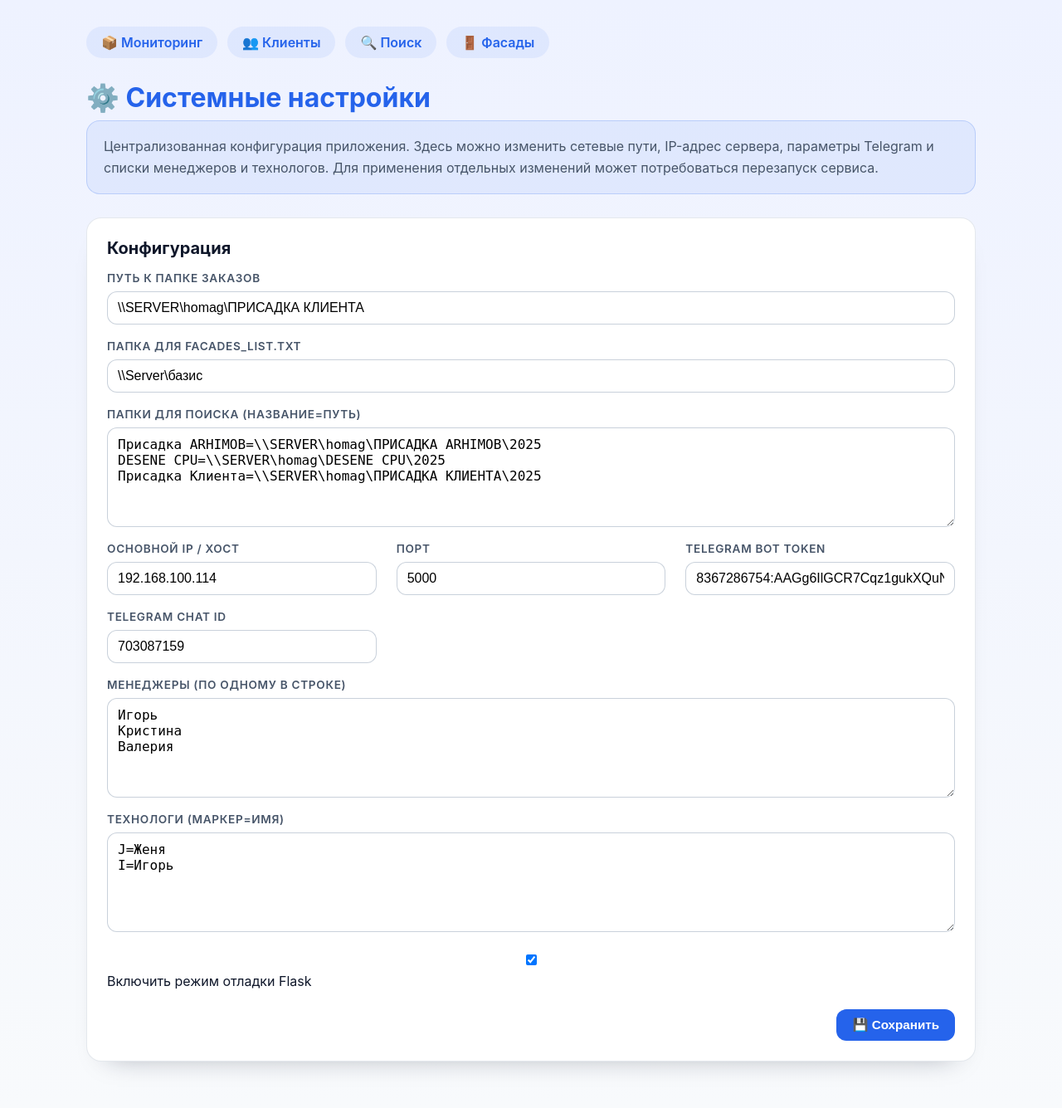
After one commit to evgexa42/Bazis, a Flask app: page /settings in a window 1280 px wide. The commit adds this page. Shown: the whole page at 83% size. Run offline with Flask 3, Linux system fonts and the light colour scheme.

Commit message:
Создание json и settings.html

```diff
--- a/app.py
+++ b/app.py
@@ -1,12 +1,21 @@
 import os
 import json
-from datetime import datetime
-from flask import Flask, render_template, jsonify, request, redirect, url_for
-from flask import abort
-from flask import current_app
-from telegram import Bot
 import threading
 import atexit
+from copy import deepcopy
+from datetime import datetime
+
+from flask import (
+    Flask,
+    render_template,
+    jsonify,
+    request,
+    redirect,
+    url_for,
+    abort,
+    current_app,
+)
+from telegram import Bot
 
 from watchdog.events import FileSystemEventHandler
 from watchdog.observers import Observer
@@ -14,18 +23,98 @@ from watchdog.observers import Observer
 # === Настройки ===
 BASE_DIR = os.path.dirname(os.path.abspath(__file__))
 TEMPLATES_DIR = os.path.join(BASE_DIR, "templates")
+CLIENTS_FILE = os.path.join(BASE_DIR, "clients.json")
+MESSAGES_FILE = os.path.join(BASE_DIR, "messages.json")
+CONFIG_FILE = os.path.join(BASE_DIR, "config.json")
 
-FOLDER_PATH = r"\\SERVER\homag\ПРИСАДКА КЛИЕНТА"  # Путь к папке заказов
-TELEGRAM_TOKEN = "8367286754:AAGg6IlGCR7Cqz1gukXQuNvByImFp37Z17U"
-CHAT_ID = "703087159"
-CLIENTS_FILE = os.path.join(BASE_DIR, "clients.json")
-FACADES_DIR = r"\\Server\базис"
-FACADES_FILE = os.path.join(FACADES_DIR, "facades_list.txt")
-WATCHED_PATH = os.path.normcase(os.path.abspath(FOLDER_PATH))
+DEFAULT_CONFIG = {
+    "server": {"host": "127.0.0.1", "port": 5000, "debug": False},
+    "telegram": {"token": "", "chat_id": ""},
+    "paths": {
+        "orders": "",
+        "facades_dir": "",
+        "search": {},
+    },
+    "managers": [],
+    "technologists": {},
+}
+
+
+def deep_merge(base, extra):
+    result = deepcopy(base)
+    for key, value in (extra or {}).items():
+        if isinstance(value, dict) and isinstance(result.get(key), dict):
+            result[key] = deep_merge(result[key], value)
+        else:
+            result[key] = value
+    return result
+
+
+def load_config():
+    config = deepcopy(DEFAULT_CONFIG)
+    if os.path.exists(CONFIG_FILE):
+        try:
+            with open(CONFIG_FILE, "r", encoding="utf-8") as f:
+                file_data = json.load(f)
+            if isinstance(file_data, dict):
+                config = deep_merge(config, file_data)
+        except Exception as exc:
+            print(f"[config] Не удалось прочитать config.json: {exc}")
+    else:
+        save_config(config)
+    return config
+
+
+def save_config(config):
+    with open(CONFIG_FILE, "w", encoding="utf-8") as f:
+        json.dump(config, f, ensure_ascii=False, indent=2)
+
+
+CONFIG = load_config()
+
+
+def apply_config(config):
+    global FOLDER_PATH, FACADES_DIR, FACADES_FILE, WATCHED_PATH
+    global TELEGRAM_TOKEN, CHAT_ID, SERVER_HOST, SERVER_PORT, DEBUG_MODE
+    global SEARCH_FOLDERS, MANAGER_NAMES, TECHNOLOGIST_MARKERS
+
+    server = config.get("server", {})
+    telegram = config.get("telegram", {})
+    paths = config.get("paths", {})
+
+    SERVER_HOST = server.get("host", "127.0.0.1")
+    SERVER_PORT = server.get("port", 5000)
+    DEBUG_MODE = bool(server.get("debug", False))
+
+    TELEGRAM_TOKEN = telegram.get("token", "")
+    CHAT_ID = str(telegram.get("chat_id", "")).strip()
+
+    FOLDER_PATH = paths.get("orders") or ""
+    FACADES_DIR = paths.get("facades_dir") or ""
+    FACADES_FILE = os.path.join(FACADES_DIR, "facades_list.txt") if FACADES_DIR else "facades_list.txt"
+    WATCHED_PATH = os.path.normcase(os.path.abspath(FOLDER_PATH)) if FOLDER_PATH else ""
+
+    search_folders = paths.get("search")
+    SEARCH_FOLDERS = search_folders if isinstance(search_folders, dict) else {}
+
+    MANAGER_NAMES = [name.strip() for name in config.get("managers", []) if name.strip()]
+
+    raw_markers = config.get("technologists", {})
+    if isinstance(raw_markers, dict):
+        TECHNOLOGIST_MARKERS = {
+            marker.strip(): value.strip()
+            for marker, value in raw_markers.items()
+            if marker and value
+        }
+    else:
+        TECHNOLOGIST_MARKERS = {}
+
+
+apply_config(CONFIG)
 
 # === Flask и Telegram ===
 app = Flask(__name__, template_folder=TEMPLATES_DIR)
-bot = Bot(token=TELEGRAM_TOKEN)
+bot = Bot(token=TELEGRAM_TOKEN) if TELEGRAM_TOKEN else None
 
 # === Вспомогательные функции для Jinja2 ===
 def replace_slashes(text):
@@ -67,6 +156,22 @@ observer = None
 IGNORED_FOLDERS = {"Архив", "2025"}
 
 
+def folder_has_ready_marker(folder_name):
+    if not TECHNOLOGIST_MARKERS:
+        return False
+    for marker in TECHNOLOGIST_MARKERS:
+        if f"[{marker}]" in folder_name:
+            return True
+    return False
+
+
+def technologist_from_folder(folder_name):
+    for marker, name in TECHNOLOGIST_MARKERS.items():
+        if f"[{marker}]" in folder_name:
+            return name
+    return "Неизвестно"
+
+
 def should_notify(folder_name):
     if not folder_name or folder_name.startswith('.'):
         return False
@@ -74,7 +179,7 @@ def should_notify(folder_name):
         return False
     if not any(char.isdigit() for char in folder_name) or " " not in folder_name:
         return False
-    if "[J]" in folder_name or "[I]" in folder_name:
+    if folder_has_ready_marker(folder_name):
         return False
     return True
 
@@ -135,7 +240,7 @@ class OrderFolderHandler(FileSystemEventHandler):
 
         already_known = move_known_folder(src_name, dest_name)
 
-        if "[J]" in dest_name or "[I]" in dest_name:
+        if folder_has_ready_marker(dest_name):
             delete_telegram_message(dest_name)
             return
 
@@ -157,7 +262,6 @@ class OrderFolderHandler(FileSystemEventHandler):
         delete_telegram_message(folder_name)
 
 # --- messages.json persistent storage ---
-MESSAGES_FILE = os.path.join(BASE_DIR, "messages.json")
 
 
 def order_key_from_name(name):
@@ -209,6 +313,9 @@ def build_order_message(folder_name):
 def send_telegram_message(msg, folder_name):
     """Отправить сообщение и сохранить запись для возможного удаления позже."""
     global messages
+    if bot is None or not CHAT_ID:
+        print("[TG] Бот не настроен. Сообщение не отправлено.")
+        return
     try:
         sent = bot.send_message(chat_id=CHAT_ID, text=msg)
         entry = {
@@ -238,8 +345,9 @@ def delete_telegram_message(folder_name):
 
     for entry in candidates:
         try:
-            bot.delete_message(chat_id=entry["chat_id"], message_id=entry["message_id"])
-            print(f"[TG] Удалено сообщение {entry['message_id']} для {entry['folder']}")
+            if bot is not None:
+                bot.delete_message(chat_id=entry["chat_id"], message_id=entry["message_id"])
+                print(f"[TG] Удалено сообщение {entry['message_id']} для {entry['folder']}")
         except Exception as e:
             # Логируем, но продолжаем (возможно сообщение уже удалено)
             print(f"[TG delete error] {e} (folder={entry.get('folder')}, msg_id={entry.get('message_id')})")
@@ -278,6 +386,9 @@ def update_message_for_folder(old_name, new_name):
         return False
 
     new_text = build_order_message(new_name)
+    if bot is None:
+        return False
+
     try:
         bot.edit_message_text(chat_id=chat_id, message_id=message_id, text=new_text)
         print(f"[TG] Сообщение {message_id} обновлено для {new_name}")
@@ -331,12 +442,13 @@ def cleanup_missing_messages(existing_keys):
     if not stale_entries:
         return
 
-    for entry in stale_entries:
-        try:
-            bot.delete_message(chat_id=entry.get("chat_id"), message_id=entry.get("message_id"))
-            print(f"[TG] Удалено устаревшее сообщение {entry.get('message_id')} для {entry.get('folder')}")
-        except Exception as e:
-            print(f"[TG stale delete error] {e} (folder={entry.get('folder')}, msg_id={entry.get('message_id')})")
+    if bot is not None:
+        for entry in stale_entries:
+            try:
+                bot.delete_message(chat_id=entry.get("chat_id"), message_id=entry.get("message_id"))
+                print(f"[TG] Удалено устаревшее сообщение {entry.get('message_id')} для {entry.get('folder')}")
+            except Exception as e:
+                print(f"[TG stale delete error] {e} (folder={entry.get('folder')}, msg_id={entry.get('message_id')})")
 
     with messages_lock:
         messages = [m for m in messages if m not in stale_entries]
@@ -345,7 +457,7 @@ def cleanup_missing_messages(existing_keys):
 
 def initialize_known_state():
     """Самовосстанавливает состояние известных папок и сообщений."""
-    if not os.path.isdir(FOLDER_PATH):
+    if not FOLDER_PATH or not os.path.isdir(FOLDER_PATH):
         print(f"[init] Путь не найден: {FOLDER_PATH}")
         return
 
@@ -405,24 +517,23 @@ def delete_client():
 
 # === Получение списка заказов ===
 def get_folders():
+    if not FOLDER_PATH or not os.path.isdir(FOLDER_PATH):
+        return []
+
     folder_data = []
     for folder_name in os.listdir(FOLDER_PATH):
         folder_path = os.path.join(FOLDER_PATH, folder_name)
-        if not os.path.isdir(folder_path) or folder_name in ["Архив", "2025"]:
+        if not os.path.isdir(folder_path) or folder_name in IGNORED_FOLDERS:
             continue
 
         modified_time = os.path.getmtime(folder_path)
         modified_date = datetime.fromtimestamp(modified_time)
         days_ago = (datetime.now() - modified_date).days
-        status = "Готов" if "[J]" in folder_name or "[I]" in folder_name else "Новый"
+        status = "Готов" if folder_has_ready_marker(folder_name) else "Новый"
         manager = get_manager_from_name(folder_name)
 
         # Определяем технолога
-        technologist = None
-        if "[J]" in folder_name:
-            technologist = "Женя"
-        elif "[I]" in folder_name:
-            technologist = "Игорь"
+        technologist = technologist_from_folder(folder_name)
 
         folder_data.append({
             "name": folder_name,
@@ -456,22 +567,24 @@ def data():
 
     total_orders = len(folders)
     # Подсчёт по менеджерам
-    manager_stats = {"Игорь": 0, "Кристина": 0, "Валерия": 0, "Неизвестно": 0}
+    manager_stats = {name: 0 for name in MANAGER_NAMES}
+    manager_stats["Неизвестно"] = manager_stats.get("Неизвестно", 0)
     for f in folders:
-        if f["manager"] in manager_stats:
-            manager_stats[f["manager"]] += 1
-        else:
-            manager_stats["Неизвестно"] += 1
+        manager_name = f.get("manager") or "Неизвестно"
+        if manager_name not in manager_stats:
+            manager_stats.setdefault(manager_name, 0)
+        manager_stats[manager_name] += 1
 
     # Подсчёт по технологам
-    tech_stats = {"Женя": 0, "Игорь": 0, "Неизвестно": 0}
+    tech_stats = {name: 0 for name in TECHNOLOGIST_MARKERS.values()}
+    tech_stats["Неизвестно"] = tech_stats.get("Неизвестно", 0)
     for f in folders:
-        if f["technologist"] in tech_stats:
-            tech_stats[f["technologist"]] += 1
-        else:
-            tech_stats["Неизвестно"] += 1
+        technologist_name = f.get("technologist") or "Неизвестно"
+        if technologist_name not in tech_stats:
+            tech_stats.setdefault(technologist_name, 0)
+        tech_stats[technologist_name] += 1
 
-    # --- Фильтр по менеджерам ---
+    # --- Фильтр по менеджерам --
     manager_filter = request.args.get("manager", "Все")
     if manager_filter != "Все":
         folders = [f for f in folders if f["manager"] == manager_filter]
@@ -502,13 +615,6 @@ def add_client():
         clients[client_name] = manager
         save_clients(clients)
     return redirect(url_for("clients_page"))
-
-# === Поиск заказов по сетевым папкам ===
-SEARCH_FOLDERS = {
-    "Присадка ARHIMOB": r"\\SERVER\homag\ПРИСАДКА ARHIMOB\2025",
-    "DESENE CPU": r"\\SERVER\homag\DESENE CPU\2025",
-    "Присадка Клиента": r"\\SERVER\homag\ПРИСАДКА КЛИЕНТА\2025"
-}
 
 # === Словарь месяцев на румынском ===
 MONTHS_RO = {
@@ -628,12 +734,26 @@ def generate_facades():
     if not lines:
         return jsonify({"status": "error", "errors": ["Добавьте хотя бы один фасад перед генерацией."]}), 400
 
-    with open(FACADES_FILE, "w", encoding="utf-8") as f:
-        f.write("# position(optional) height width count side hinges\n")
-        for line in lines:
-            f.write(line + "\n")
+    target_dir = os.path.dirname(FACADES_FILE)
+    if target_dir:
+        try:
+            os.makedirs(target_dir, exist_ok=True)
+        except OSError as exc:
+            return jsonify({"status": "error", "errors": [f"Не удалось создать папку {target_dir}: {exc}"]}), 500
 
-    return jsonify({"status": "ok", "file": os.path.basename(FACADES_FILE)})
+    try:
+        with open(FACADES_FILE, "w", encoding="utf-8") as f:
+            f.write("# position(optional) height width count side hinges\n")
+            for line in lines:
+                f.write(line + "\n")
+    except OSError as exc:
+        return jsonify({"status": "error", "errors": [f"Не удалось записать файл: {exc}"]}), 500
+
+    return jsonify({
+        "status": "ok",
+        "file": os.path.basename(FACADES_FILE),
+        "folder": FACADES_DIR or os.path.dirname(os.path.abspath(FACADES_FILE)),
+    })
 
 
 # === Открытие папки ===
@@ -647,6 +767,103 @@ def open_folder():
             print(f"Ошибка открытия: {e}")
     return ("", 204)
 
+
+@app.route("/settings", methods=["GET", "POST"])
+def settings_page():
+    global CONFIG, bot
+
+    status_message = None
+    errors = []
+
+    if request.method == "POST":
+        def parse_list(value):
+            return [item.strip() for item in value.splitlines() if item.strip()]
+
+        def parse_mapping(value):
+            mapping = {}
+            for line in value.splitlines():
+                if "=" not in line:
+                    continue
+                key, val = line.split("=", 1)
+                key = key.strip()
+                val = val.strip()
+                if key and val:
+                    mapping[key] = val
+            return mapping
+
+        updated = deepcopy(CONFIG)
+
+        orders_path = request.form.get("orders_path", "").strip()
+        facades_dir = request.form.get("facades_dir", "").strip()
+        search_raw = request.form.get("search_folders", "")
+        managers_raw = request.form.get("managers", "")
+        technologists_raw = request.form.get("technologists", "")
+
+        server_host = request.form.get("server_host", "").strip()
+        server_port = request.form.get("server_port", "").strip()
+        debug_mode = request.form.get("debug_mode") == "on"
+
+        telegram_token = request.form.get("telegram_token", "").strip()
+        telegram_chat = request.form.get("telegram_chat_id", "").strip()
+
+        if orders_path:
+            updated.setdefault("paths", {})["orders"] = orders_path
+        if facades_dir:
+            updated.setdefault("paths", {})["facades_dir"] = facades_dir
+        updated.setdefault("paths", {})["search"] = parse_mapping(search_raw)
+
+        managers_list = parse_list(managers_raw)
+        if managers_list:
+            updated["managers"] = managers_list
+        else:
+            errors.append("Список менеджеров не может быть пустым.")
+
+        technologists_map = parse_mapping(technologists_raw)
+        updated["technologists"] = technologists_map
+
+        server_config = updated.setdefault("server", {})
+        if server_host:
+            server_config["host"] = server_host
+        if server_port:
+            try:
+                server_config["port"] = int(server_port)
+            except (TypeError, ValueError):
+                errors.append("Порт должен быть числом.")
+        server_config["debug"] = debug_mode
+
+        updated.setdefault("telegram", {})["token"] = telegram_token
+        updated.setdefault("telegram", {})["chat_id"] = telegram_chat
+
+        if not errors:
+            save_config(updated)
+            CONFIG.clear()
+            CONFIG.update(updated)
+            apply_config(CONFIG)
+            bot = Bot(token=TELEGRAM_TOKEN) if TELEGRAM_TOKEN else None
+            status_message = "Настройки сохранены. Некоторые изменения вступят в силу после перезапуска приложения."
+
+    managers_text = "\n".join(MANAGER_NAMES)
+    technologists_text = "\n".join(f"{marker}={name}" for marker, name in TECHNOLOGIST_MARKERS.items())
+    search_text = "\n".join(f"{title}={path}" for title, path in SEARCH_FOLDERS.items())
+
+    return render_template(
+        "settings.html",
+        config=CONFIG,
+        managers_text=managers_text,
+        technologists_text=technologists_text,
+        search_text=search_text,
+        status_message=status_message,
+        errors=errors,
+    )
+
+
+@app.context_processor
+def inject_config_data():
+    return {
+        "config_managers": MANAGER_NAMES,
+        "config_facades_dir": FACADES_DIR,
+    }
+
 # === Запуск ===
 if __name__ == "__main__":
     initialize_known_state()
@@ -654,7 +871,7 @@ if __name__ == "__main__":
     # Исправление бага с дублированием:
     # Запускаем поток мониторинга только в основном процессе,
     # который запускается Flask'ом (когда WERKZEUG_RUN_MAIN == 'true').
-    if os.environ.get('WERKZEUG_RUN_MAIN') == 'true':
+    if os.environ.get('WERKZEUG_RUN_MAIN') == 'true' and FOLDER_PATH:
         print("Starting folder monitor observer...")
         initialize_known_state()
 
@@ -669,5 +886,5 @@ if __name__ == "__main__":
                 observer.join(timeout=5)
 
         atexit.register(stop_observer)
-    print("Сервер запущен: http://192.168.100.114:5000")
-    app.run(host="192.168.100.114", port=5000, debug=True)
+    print(f"Сервер запущен: http://{SERVER_HOST}:{SERVER_PORT}")
+    app.run(host=SERVER_HOST, port=SERVER_PORT, debug=DEBUG_MODE)
--- a/massages.json
+++ /dev/null
@@ -1,5 +0,0 @@
-[
-  {
-
-  },
-]
--- a/static/script.js
+++ b/static/script.js
@@ -1,3 +1,18 @@
+const APP_CONFIG = (() => {
+  if (typeof document === 'undefined') {
+    return { managers: [] };
+  }
+
+  const body = document.body;
+  const managersRaw = body?.dataset?.managers || '';
+  const managers = managersRaw
+    .split(',')
+    .map(name => name.trim())
+    .filter(Boolean);
+
+  return { managers };
+})();
+
 const OrdersPage = (() => {
   let allData = [];
   let currentStatus = 'all';
@@ -82,7 +97,7 @@ const OrdersPage = (() => {
     const doneCount = folders.filter(item => item.status === 'Готов').length;
     const newCount = folders.filter(item => item.status === 'Новый').length;
 
-    const managerOrder = ['Игорь', 'Кристина', 'Валерия', 'Неизвестно'];
+    const managerOrder = Array.from(new Set([...(APP_CONFIG.managers || []), 'Неизвестно']));
     const managerItems = managerOrder
       .map(name => {
         const value = managers[name] || 0;
--- a/static/style.css
+++ b/static/style.css
@@ -290,6 +290,64 @@ select:focus {
 
 .form-inline .btn {
   flex: 0 0 auto;
+}
+
+.settings-form {
+  display: flex;
+  flex-direction: column;
+  gap: 24px;
+}
+
+.settings-grid {
+  display: grid;
+  gap: 18px 24px;
+  grid-template-columns: repeat(auto-fit, minmax(260px, 1fr));
+}
+
+.settings-field {
+  display: flex;
+  flex-direction: column;
+  gap: 8px;
+}
+
+.settings-field textarea {
+  min-height: 120px;
+  resize: vertical;
+}
+
+.settings-field--wide {
+  grid-column: 1 / -1;
+}
+
+.settings-actions {
+  display: flex;
+  justify-content: flex-end;
+  gap: 12px;
+}
+
+.notice-card {
+  border-left: 4px solid var(--primary);
+  padding: 16px 18px;
+  border-radius: 14px;
+  background: rgba(37, 99, 235, 0.06);
+  color: var(--text-muted);
+}
+
+.notice-card--error {
+  border-color: var(--danger);
+  background: rgba(220, 38, 38, 0.08);
+  color: var(--danger);
+}
+
+.notice-card--success {
+  border-color: var(--accent);
+  background: rgba(16, 185, 129, 0.12);
+  color: var(--accent);
+}
+
+.notice-card ul {
+  margin: 8px 0 0;
+  padding-left: 18px;
 }
 
 .stats-card {
--- a/templates/facades.html
+++ b/templates/facades.html
@@ -7,7 +7,7 @@
   <link rel="stylesheet" href="{{ url_for('static', filename='style.css') }}">
   <script src="{{ url_for('static', filename='script.js') }}" defer></script>
 </head>
-<body data-page="facades">
+<body data-page="facades" data-managers="{{ config_managers | join(',') }}">
   <div class="page facade-layout">
     <nav class="top-menu">
       <a href="/">📦 Мониторинг</a>
@@ -20,7 +20,7 @@
       <h1>🚪 Генератор фасадов</h1>
       <p class="page-description">
         Подготовьте список фасадов с указанием размеров, количества и стороны открывания. После генерации файл
-        <code>facades_list.txt</code> автоматически сохраняется в папке <code>\\Server\базис</code> и используется
+        <code>facades_list.txt</code> автоматически сохраняется в папке <code>{{ config_facades_dir or '—' }}</code> и используется
         скриптом <b>«Сгенерировать фасады.js»</b> для размещения подходящих фрагментов вида
         <code>Fasad_L_2P.fr3d</code>.
       </p>
--- a/templates/search.html
+++ b/templates/search.html
@@ -7,7 +7,7 @@
   <link rel="stylesheet" href="{{ url_for('static', filename='style.css') }}">
   <script src="{{ url_for('static', filename='script.js') }}" defer></script>
 </head>
-<body data-page="search">
+<body data-page="search" data-managers="{{ config_managers | join(',') }}">
   <div class="page">
     <nav class="top-menu">
       <a href="/">📦 Мониторинг</a>
--- /dev/null
+++ b/templates/settings.html
@@ -0,0 +1,107 @@
+<!DOCTYPE html>
+<html lang="ru">
+<head>
+  <meta charset="UTF-8">
+  <meta name="viewport" content="width=device-width, initial-scale=1.0">
+  <title>Системные настройки</title>
+  <link rel="stylesheet" href="{{ url_for('static', filename='style.css') }}">
+  <script src="{{ url_for('static', filename='script.js') }}" defer></script>
+</head>
+<body data-page="settings" data-managers="{{ config_managers | join(',') }}">
+  <div class="page">
+    <nav class="top-menu">
+      <a href="/">📦 Мониторинг</a>
+      <a href="/clients">👥 Клиенты</a>
+      <a href="/search">🔍 Поиск</a>
+      <a href="/facades">🚪 Фасады</a>
+    </nav>
+
+    <header class="page-header">
+      <h1>⚙️ Системные настройки</h1>
+      <p class="page-description">
+        Централизованная конфигурация приложения. Здесь можно изменить сетевые пути, IP-адрес сервера,
+        параметры Telegram и списки менеджеров и технологов. Для применения отдельных изменений может
+        потребоваться перезапуск сервиса.
+      </p>
+    </header>
+
+    {% if status_message %}
+    <section class="notice-card notice-card--success">
+      {{ status_message }}
+    </section>
+    {% endif %}
+
+    {% if errors %}
+    <section class="notice-card notice-card--error">
+      <strong>Исправьте ошибки:</strong>
+      <ul>
+        {% for error in errors %}
+        <li>{{ error }}</li>
+        {% endfor %}
+      </ul>
+    </section>
+    {% endif %}
+
+    <section class="card">
+      <h2 class="section-title">Конфигурация</h2>
+      <form method="POST" class="settings-form">
+        <div class="settings-grid">
+          <div class="settings-field settings-field--wide">
+            <label class="field-label" for="orders_path">Путь к папке заказов</label>
+            <input type="text" class="input" id="orders_path" name="orders_path" placeholder="\\\\SERVER\\share" value="{{ config.get('paths', {}).get('orders', '') }}">
+          </div>
+
+          <div class="settings-field settings-field--wide">
+            <label class="field-label" for="facades_dir">Папка для facades_list.txt</label>
+            <input type="text" class="input" id="facades_dir" name="facades_dir" placeholder="\\\\SERVER\\facades" value="{{ config.get('paths', {}).get('facades_dir', '') }}">
+          </div>
+
+          <div class="settings-field settings-field--wide">
+            <label class="field-label" for="search_folders">Папки для поиска (Название=Путь)</label>
+            <textarea id="search_folders" name="search_folders" class="input" placeholder="Название=\\\\SERVER\\path">{{ search_text }}</textarea>
+          </div>
+
+          <div class="settings-field">
+            <label class="field-label" for="server_host">Основной IP / хост</label>
+            <input type="text" class="input" id="server_host" name="server_host" placeholder="192.168.0.10" value="{{ config.get('server', {}).get('host', '') }}">
+          </div>
+
+          <div class="settings-field">
+            <label class="field-label" for="server_port">Порт</label>
+            <input type="number" class="input" id="server_port" name="server_port" min="1" max="65535" value="{{ config.get('server', {}).get('port', 5000) }}">
+          </div>
+
+          <div class="settings-field">
+            <label class="field-label" for="telegram_token">Telegram Bot Token</label>
+            <input type="text" class="input" id="telegram_token" name="telegram_token" placeholder="000000:ABC" value="{{ config.get('telegram', {}).get('token', '') }}">
+          </div>
+
+          <div class="settings-field">
+            <label class="field-label" for="telegram_chat_id">Telegram Chat ID</label>
+            <input type="text" class="input" id="telegram_chat_id" name="telegram_chat_id" placeholder="123456789" value="{{ config.get('telegram', {}).get('chat_id', '') }}">
+          </div>
+
+          <div class="settings-field settings-field--wide">
+            <label class="field-label" for="managers">Менеджеры (по одному в строке)</label>
+            <textarea id="managers" name="managers" class="input" placeholder="Игорь">{{ managers_text }}</textarea>
+          </div>
+
+          <div class="settings-field settings-field--wide">
+            <label class="field-label" for="technologists">Технологи (маркер=имя)</label>
+            <textarea id="technologists" name="technologists" class="input" placeholder="J=Женя">{{ technologists_text }}</textarea>
+          </div>
+        </div>
+
+        <label class="field">
+          <input type="checkbox" name="debug_mode" {% if config.get('server', {}).get('debug') %}checked{% endif %}>
+          <span>Включить режим отладки Flask</span>
+        </label>
+
+        <div class="settings-actions">
+          <button type="submit" class="btn btn--primary">💾 Сохранить</button>
+        </div>
+      </form>
+    </section>
+  </div>
+</body>
+</html>
```
Also changed, not shown: clients.json (+6 -1 lines), config.json (added, +29 -0 lines), messages.json (added, +8 -0 lines), templates/clients.html (+9 -7 lines), templates/index.html (+5 -4 lines).
